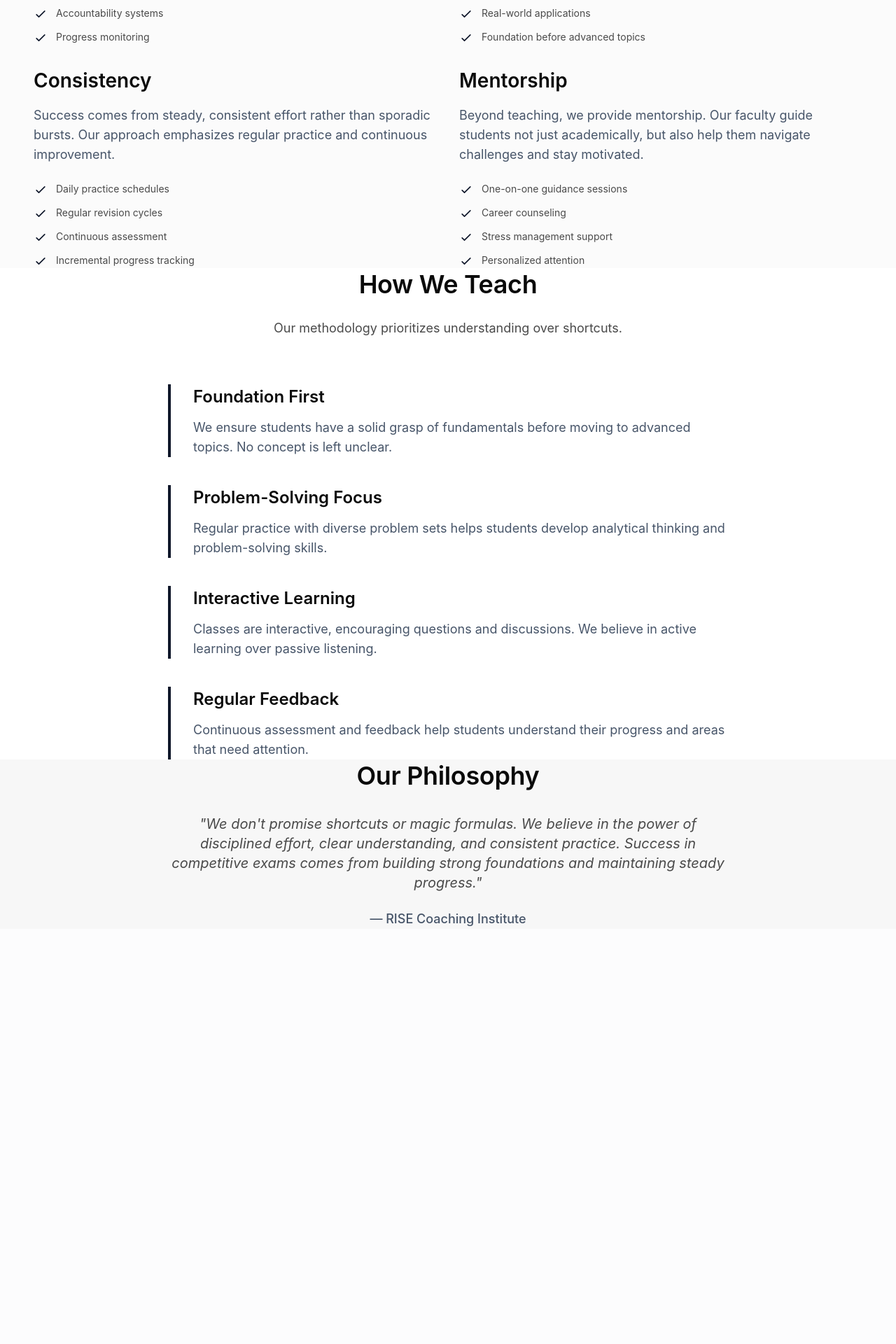
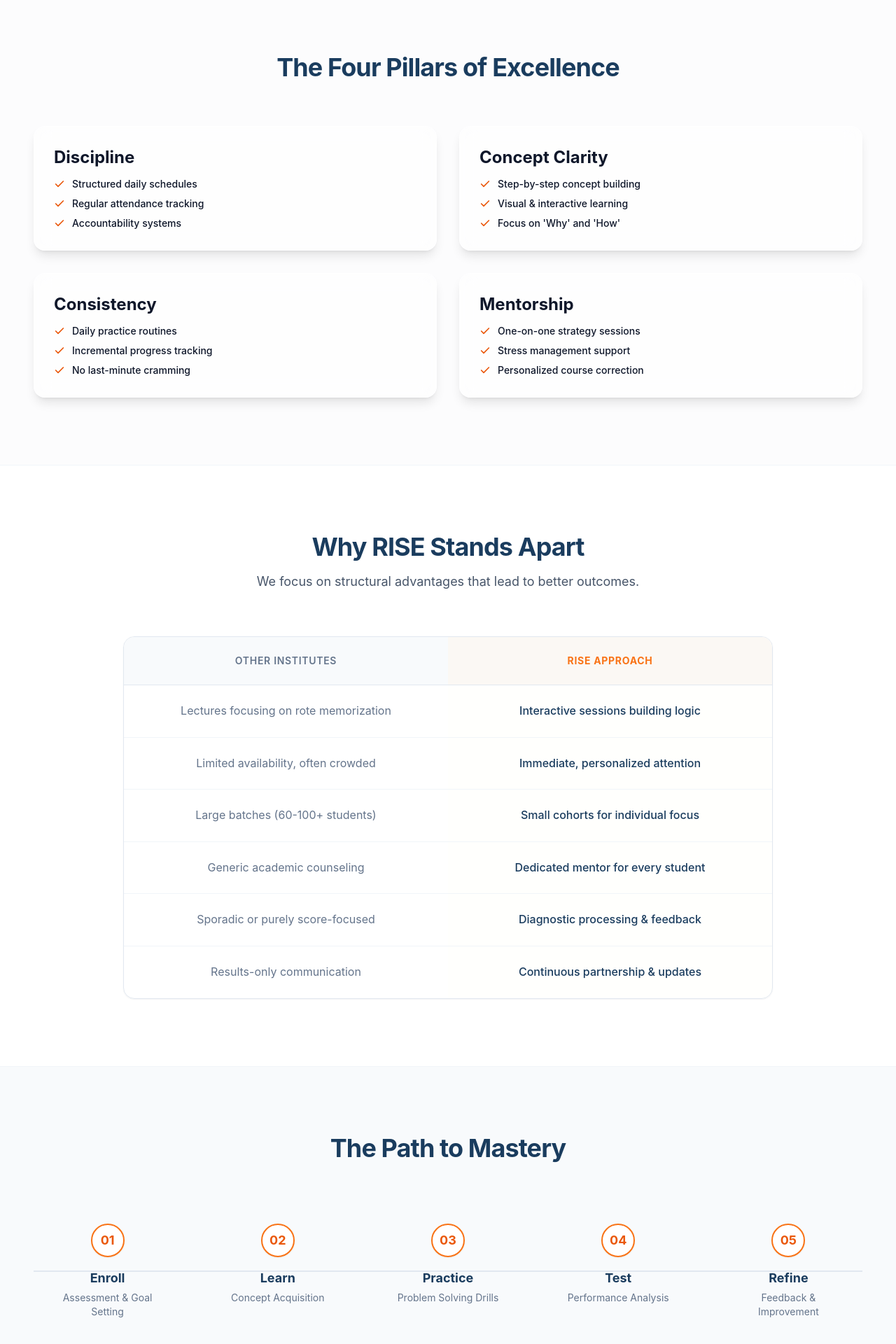
Before and after one commit to aali2k7/Rise, a Next.js app: page /approach in a window 1280 px wide. Shown: the part 586-2506 px from the top of the page at 70% size. Before the commit the page ends 1913 px from the top, so only its background shows below. Built offline with nearby package versions, Linux system fonts and the light colour scheme.

Commit message:
Enhance Pillar Shadow Depth

```diff
--- a/app/approach/page.tsx
+++ b/app/approach/page.tsx
@@ -1,171 +1,213 @@
 "use client";
+
+import { Check, ArrowRight } from "lucide-react";
 
 /**
  * Premium Teaching Approach Page
  * Design: Structured principles, elegant cards, formal presentation
  */
 export default function Approach() {
-  const principles = [
-    {
-      title: "Discipline",
-      description:
-        "We believe that consistent, disciplined effort is the foundation of success. Our programs are structured to build and maintain study habits that lead to long-term achievement.",
-      details: [
-        "Regular attendance tracking",
-        "Structured daily schedules",
-        "Accountability systems",
-        "Progress monitoring",
-      ],
-    },
-    {
-      title: "Concept Clarity",
-      description:
-        "Deep understanding over surface-level memorization. We focus on building conceptual clarity that enables students to solve complex problems with confidence.",
-      details: [
-        "Step-by-step concept building",
-        "Visual and interactive learning",
-        "Real-world applications",
-        "Foundation before advanced topics",
-      ],
-    },
-    {
-      title: "Consistency",
-      description:
-        "Success comes from steady, consistent effort rather than sporadic bursts. Our approach emphasizes regular practice and continuous improvement.",
-      details: [
-        "Daily practice schedules",
-        "Regular revision cycles",
-        "Continuous assessment",
-        "Incremental progress tracking",
-      ],
-    },
-    {
-      title: "Mentorship",
-      description:
-        "Beyond teaching, we provide mentorship. Our faculty guide students not just academically, but also help them navigate challenges and stay motivated.",
-      details: [
-        "One-on-one guidance sessions",
-        "Career counseling",
-        "Stress management support",
-        "Personalized attention",
-      ],
-    },
-  ];
+  return (
+    <div className="min-h-screen bg-[#fcfcfd]">
 
-  return (
-    <div className="min-h-screen bg-base-light">
-      {/* Page Header */}
-      <section className="bg-white py-20 border-b border-base-subtle">
-        <div className="max-w-4xl mx-auto px-6 sm:px-8 lg:px-12 text-center">
-          <h1 className="text-h1 md:text-[3.5rem] text-text-primary mb-6">
+      {/* --- SECTION 1: HERO (REFINED) --- */}
+      <section className="relative w-full py-28 lg:py-36 bg-gradient-to-b from-slate-50/80 via-white to-white border-b border-slate-100">
+        <div className="max-w-3xl mx-auto px-6 sm:px-8 lg:px-12 text-center">
+          <h1 className="text-4xl sm:text-5xl lg:text-6xl font-bold tracking-tight text-[#1A3C5E] mb-8">
             Our Teaching Approach
           </h1>
-          <p className="text-body-lg text-text-secondary max-w-2xl mx-auto">
-            A methodology built on discipline, clarity, consistency, and mentorship.
+          <p className="text-lg sm:text-xl leading-relaxed text-slate-600 font-medium">
+            A methodology built on <span className="text-[#1A3C5E]">discipline</span>, <span className="text-[#1A3C5E]">clarity</span>, <span className="text-[#1A3C5E]">consistency</span>, and <span className="text-[#1A3C5E]">mentorship</span>.
           </p>
+
+          {/* Visual Anchor */}
+          <div className="mt-12 h-px w-32 bg-gradient-to-r from-transparent via-slate-300 to-transparent mx-auto" />
         </div>
       </section>
 
-      {/* Core Principles - Premium Grid */}
-      <section className="section">
+      {/* --- SECTION 2: CORE PILLARS (2x2 GRID) --- */}
+      <section className="py-24 bg-[#fcfcfd]">
         <div className="max-w-7xl mx-auto px-6 sm:px-8 lg:px-12">
+          <div className="text-center mb-16">
+            <h2 className="text-3xl font-bold tracking-tight text-[#1A3C5E] sm:text-4xl">
+              The Four Pillars of Excellence
+            </h2>
+          </div>
+
           <div className="grid grid-cols-1 md:grid-cols-2 gap-8">
-            {principles.map((principle, index) => (
-              <div
-                key={index}
-                className="card slide-up"
-                style={{ animationDelay: `${index * 100}ms` }}
-              >
-                <h2 className="text-h3 text-text-primary mb-4">{principle.title}</h2>
-                <p className="text-body text-text-secondary mb-6 leading-relaxed">
-                  {principle.description}
-                </p>
-                <ul className="space-y-3">
-                  {principle.details.map((detail, idx) => (
-                    <li key={idx} className="flex items-start space-x-3">
-                      <svg
-                        className="w-5 h-5 text-accent-navy mt-0.5 flex-shrink-0"
-                        fill="none"
-                        stroke="currentColor"
-                        viewBox="0 0 24 24"
-                      >
-                        <path
-                          strokeLinecap="round"
-                          strokeLinejoin="round"
-                          strokeWidth={2}
-                          d="M5 13l4 4L19 7"
-                        />
-                      </svg>
-                      <span className="text-body-sm text-text-secondary">{detail}</span>
-                    </li>
-                  ))}
-                </ul>
-              </div>
-            ))}
+            {/* Pillar 1: Discipline */}
+            <PillarCard
+              title="Discipline"
+
+              points={[
+                "Structured daily schedules",
+                "Regular attendance tracking",
+                "Accountability systems"
+              ]}
+            />
+            {/* Pillar 2: Concept Clarity */}
+            <PillarCard
+              title="Concept Clarity"
+
+              points={[
+                "Step-by-step concept building",
+                "Visual & interactive learning",
+                "Focus on 'Why' and 'How'"
+              ]}
+            />
+            {/* Pillar 3: Consistency */}
+            <PillarCard
+              title="Consistency"
+
+              points={[
+                "Daily practice routines",
+                "Incremental progress tracking",
+                "No last-minute cramming"
+              ]}
+            />
+            {/* Pillar 4: Mentorship */}
+            <PillarCard
+              title="Mentorship"
+
+              points={[
+                "One-on-one strategy sessions",
+                "Stress management support",
+                "Personalized course correction"
+              ]}
+            />
           </div>
         </div>
       </section>
 
-      {/* Methodology - Elegant List */}
-      <section className="section bg-white">
-        <div className="max-w-4xl mx-auto px-6 sm:px-8 lg:px-12">
+      {/* --- SECTION 3: COMPARISON (WHY RISE) --- */}
+      <section className="py-24 bg-white border-y border-slate-100">
+        <div className="max-w-5xl mx-auto px-6 sm:px-8 lg:px-12">
           <div className="text-center mb-16">
-            <h2 className="text-h2 text-text-primary mb-6">How We Teach</h2>
-            <p className="text-body-lg text-text-secondary">
-              Our methodology prioritizes understanding over shortcuts.
+            <h2 className="text-3xl font-bold tracking-tight text-[#1A3C5E] sm:text-4xl">
+              Why RISE Stands Apart
+            </h2>
+            <p className="mt-4 text-lg text-slate-600 max-w-2xl mx-auto">
+              We focus on structural advantages that lead to better outcomes.
             </p>
           </div>
 
-          <div className="space-y-10">
-            {[
-              {
-                title: "Foundation First",
-                description:
-                  "We ensure students have a solid grasp of fundamentals before moving to advanced topics. No concept is left unclear.",
-              },
-              {
-                title: "Problem-Solving Focus",
-                description:
-                  "Regular practice with diverse problem sets helps students develop analytical thinking and problem-solving skills.",
-              },
-              {
-                title: "Interactive Learning",
-                description:
-                  "Classes are interactive, encouraging questions and discussions. We believe in active learning over passive listening.",
-              },
-              {
-                title: "Regular Feedback",
-                description:
-                  "Continuous assessment and feedback help students understand their progress and areas that need attention.",
-              },
-            ].map((item, index) => (
-              <div
-                key={index}
-                className="border-l-4 border-accent-navy pl-8 slide-up"
-                style={{ animationDelay: `${index * 100}ms` }}
-              >
-                <h3 className="text-h4 text-text-primary mb-3">{item.title}</h3>
-                <p className="text-body text-text-secondary leading-relaxed">
-                  {item.description}
-                </p>
-              </div>
-            ))}
+          <div className="overflow-hidden rounded-2xl border border-slate-200 shadow-sm">
+            <div className="grid grid-cols-2 bg-slate-50 border-b border-slate-200">
+              <div className="p-6 text-sm font-semibold text-slate-500 uppercase tracking-wider text-center">Other Institutes</div>
+              <div className="p-6 text-sm font-bold text-[#f97316] uppercase tracking-wider text-center bg-orange-50/50">RISE Approach</div>
+            </div>
+
+            <ComparisonRow
+              label="Teaching Style"
+              other="Lectures focusing on rote memorization"
+              rise="Interactive sessions building logic"
+            />
+            <ComparisonRow
+              label="Doubt Resolution"
+              other="Limited availability, often crowded"
+              rise="Immediate, personalized attention"
+            />
+            <ComparisonRow
+              label="Batch Size"
+              other="Large batches (60-100+ students)"
+              rise="Small cohorts for individual focus"
+            />
+            <ComparisonRow
+              label="Mentorship"
+              other="Generic academic counseling"
+              rise="Dedicated mentor for every student"
+            />
+            <ComparisonRow
+              label="Testing"
+              other="Sporadic or purely score-focused"
+              rise="Diagnostic processing & feedback"
+            />
+            <ComparisonRow
+              label="Parent Connection"
+              other="Results-only communication"
+              rise="Continuous partnership & updates"
+            />
           </div>
         </div>
       </section>
 
-      {/* Philosophy - Centered Quote */}
-      <section className="section bg-base">
-        <div className="max-w-4xl mx-auto px-6 sm:px-8 lg:px-12 text-center">
-          <h2 className="text-h2 text-text-primary mb-8">Our Philosophy</h2>
-          <blockquote className="text-body-lg md:text-xl text-text-secondary leading-relaxed mb-6 italic">
-            "We don't promise shortcuts or magic formulas. We believe in the power of disciplined
-            effort, clear understanding, and consistent practice. Success in competitive exams comes
-            from building strong foundations and maintaining steady progress."
-          </blockquote>
-          <p className="text-body font-medium text-text-primary">— RISE Coaching Institute</p>
+      {/* --- SECTION 4: PROCESS FLOW --- */}
+      <section className="py-24 bg-[#f8fafc]">
+        <div className="max-w-7xl mx-auto px-6 sm:px-8 lg:px-12">
+          <div className="text-center mb-16">
+            <h2 className="text-3xl font-bold tracking-tight text-[#1A3C5E] sm:text-4xl">
+              The Path to Mastery
+            </h2>
+          </div>
+
+          <div className="relative">
+            {/* Connecting Line (Desktop) */}
+            <div className="hidden lg:block absolute top-1/2 left-0 w-full h-0.5 bg-slate-200 -translate-y-1/2 z-0" />
+
+            <div className="grid grid-cols-1 md:grid-cols-2 lg:grid-cols-5 gap-8 relative z-10">
+              <ProcessStep number="01" title="Enroll" desc="Assessment & Goal Setting" />
+              <ProcessStep number="02" title="Learn" desc="Concept Acquisition" />
+              <ProcessStep number="03" title="Practice" desc="Problem Solving Drills" />
+              <ProcessStep number="04" title="Test" desc="Performance Analysis" />
+              <ProcessStep number="05" title="Refine" desc="Feedback & Improvement" />
+            </div>
+          </div>
         </div>
       </section>
+
     </div>
   );
 }
+
+// --- SUB-COMPONENTS ---
+
+function PillarCard({ title, points }: { title: string, points: string[] }) {
+  return (
+    <div className="group bg-white/70 backdrop-blur-md p-6 lg:p-7 rounded-2xl border border-white/50 shadow-lg hover:shadow-xl transition-shadow duration-200 ease-out supports-[backdrop-filter]:bg-white/60">
+      <h3 className="text-xl sm:text-2xl font-bold text-slate-900 mb-3 group-hover:text-orange-600 transition-colors">
+        {title}
+      </h3>
+
+      <ul className="space-y-2">
+        {points.map((point, i) => (
+          <li key={i} className="flex items-start text-sm font-medium text-slate-900">
+            <Check className="w-4 h-4 text-orange-600 mr-2.5 mt-0.5 shrink-0" strokeWidth={2.5} />
+            {point}
+          </li>
+        ))}
+      </ul>
+    </div>
+  );
+}
+
+function ComparisonRow({ label, other, rise }: { label: string, other: string, rise: string }) {
+  return (
+    <div className="grid grid-cols-1 md:grid-cols-2 border-b border-slate-100 last:border-0 group">
+      {/* Mobile Label (Visible only on small screens) */}
+      <div className="md:hidden p-4 bg-slate-50 font-semibold text-slate-700 text-center border-b border-slate-100">
+        {label}
+      </div>
+
+      <div className="p-6 text-slate-500 text-center flex flex-col justify-center border-r border-slate-100 md:border-r-0">
+        <span className="md:hidden text-xs uppercase tracking-wide mb-1 opacity-70">Other Institutes</span>
+        {other}
+      </div>
+      <div className="p-6 text-[#1A3C5E] font-medium text-center bg-orange-50/10 group-hover:bg-orange-50/30 transition-colors flex flex-col justify-center">
+        <span className="md:hidden text-xs uppercase tracking-wide mb-1 text-orange-600 opacity-80">RISE</span>
+        {rise}
+      </div>
+    </div>
+  );
+}
+
+function ProcessStep({ number, title, desc }: { number: string, title: string, desc: string }) {
+  return (
+    <div className="flex flex-col items-center text-center bg-white p-6 rounded-xl border border-slate-100 shadow-sm lg:shadow-none lg:border-none lg:bg-transparent">
+      <div className="w-12 h-12 rounded-full bg-white border-2 border-orange-500 text-orange-600 font-bold flex items-center justify-center mb-4 text-lg shadow-sm z-10 relative">
+        {number}
+      </div>
+      <h4 className="text-lg font-bold text-[#1A3C5E] mb-1">{title}</h4>
+      <p className="text-sm text-slate-500">{desc}</p>
+    </div>
+  );
+}
```
